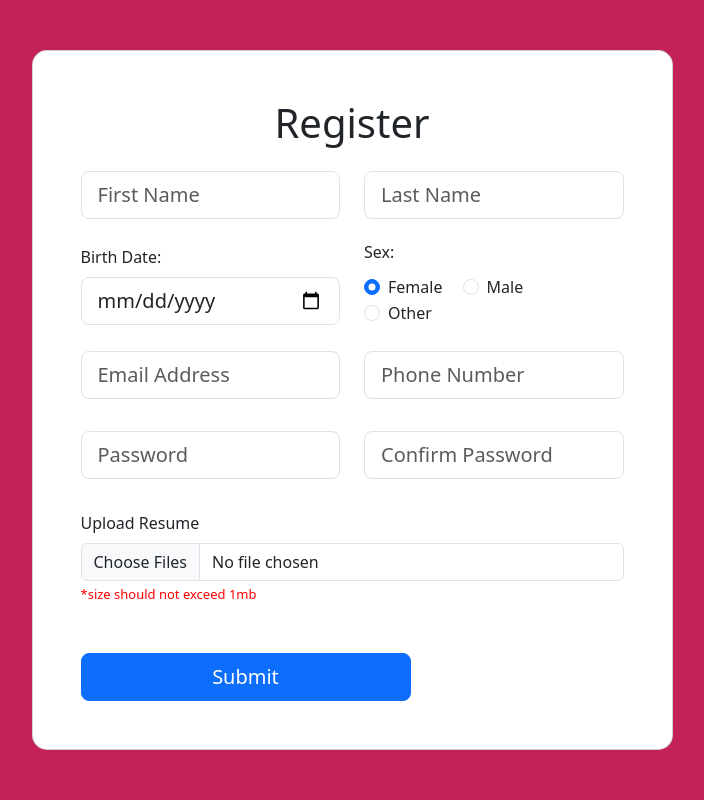
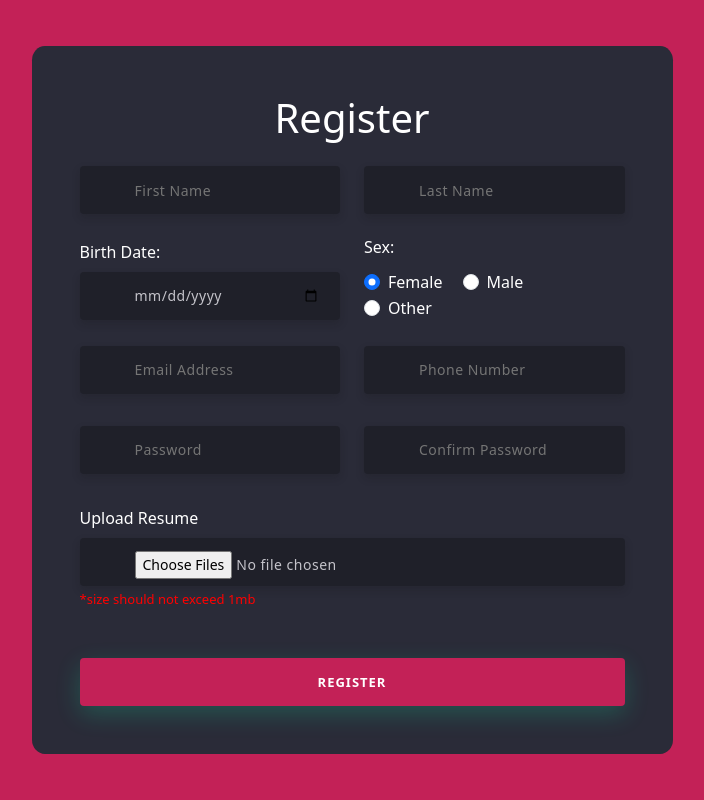
Before and after one commit to Mehekjain05/SmartHire, a Flask app: page /register in a window 1280 px wide. Shown: the whole page, without its empty margins (288-992 px from the left). Run offline with Flask 3, Linux system fonts and the light colour scheme; some libraries are stand-ins or nearby versions.

Commit message:
changes to login & register ui

```diff
--- a/static/css/login.css
+++ b/static/css/login.css
@@ -129,7 +129,7 @@ h6 span {
     height: 100%;
     background-color: #2a2b38;
     position: absolute;
-    border-radius: 0px;
+    border-radius: 3%;
     left: 0;
     top: 0;
     -webkit-transform-style: preserve-3d;
--- a/static/css/registration.css
+++ b/static/css/registration.css
@@ -16,6 +16,75 @@
   padding-left: .75em;
   padding-right: .75em;
   }
+
   .card-registration .select-arrow {
   top: 13px;
   }
+
+  .btn {
+    border-radius: 4px;
+    height: 48px;
+    width: 100%;
+    font-size: 13px;
+    font-weight: 600;
+    text-transform: uppercase;
+    transition: all 200ms linear;
+    padding: 0 30px;
+    letter-spacing: 1px;
+    display: inline-flex;
+    align-items: center;
+    justify-content: center;
+    -ms-flex-pack: center;
+    text-align: center;
+    border: none;
+    background-color: #c32157;
+    color: #fff;
+    box-shadow: 0 8px 24px 0 rgba(18, 248, 173, .2)
+}
+
+.btn:active,
+.btn:focus {
+    background-color: #fff;
+    color: #EA2C62;
+    box-shadow: 0 8px 24px 0 rgba(255, 255, 255, .2)
+}
+
+.btn:hover {
+    background-color: #fff;
+    color: #EA2C62;
+    box-shadow: 0 8px 24px 0 rgba(255, 255, 255, .2)
+}
+
+.card-body{
+  background-color: #2a2b38;
+  border-radius: 2%;
+}
+
+.white{
+  color: white;
+}
+
+.form-style {
+  padding: 13px 20px;
+  padding-left: 55px;
+  height: 48px;
+  width: 100%;
+  font-weight: 500;
+  border-radius: 4px;
+  font-size: 14px;
+  line-height: 22px;
+  letter-spacing: 0.5px;
+  outline: none;
+  color: #c4c3ca;
+  background-color: #1f2029;
+  border: none;
+  transition: all 200ms linear;
+  box-shadow: 0 4px 8px 0 rgba(21, 21, 21, .2)
+}
+
+.form-style:focus,
+.form-style:active {
+  border: none;
+  outline: none;
+  box-shadow: 0 4px 8px 0 rgba(21, 21, 21, .2)
+}
--- a/templates/Registration.html
+++ b/templates/Registration.html
@@ -12,22 +12,22 @@
         <div class="container py-2 h-100">
           <div class="row justify-content-center align-items-center h-100">
             <div class="col-12 col-lg-9 col-xl-7">
-              <div class="card shadow-2-strong card-registration" style="border-radius: 15px;">
+              <div class="card-registration" style="border-radius: 15px;">
                 <div class="card-body p-3 p-md-5">
-                  <h3 class="mb-4 pb-2 pb-md-0 text-center" style="font-size: 2.5em">Register</h3>
+                  <h3 class="mb-4 pb-2 pb-md-0 text-center white" style="font-size: 2.5em">Register</h3>
                   <form>
                     <div class="row">
                       <div class="col-md-6 mb-4">
 
                         <div class="form-outline">
-                          <input type="text" id="firstName" class="form-control form-control-lg" placeholder="First Name"/>
+                          <input type="text" id="firstName" class="form-style" placeholder="First Name"/>
                         </div>
 
                       </div>
                       <div class="col-md-6 mb-4">
 
                         <div class="form-outline">
-                          <input type="text" id="lastName" class="form-control form-control-lg" placeholder="Last Name"/>
+                          <input type="text" id="lastName" class="form-style" placeholder="Last Name"/>
                         </div>
 
                       </div>
@@ -37,31 +37,31 @@
                       <div class="col-md-6 mb-4 d-flex align-items-center">
 
                         <div class="form-outline datepicker w-100">
-                          <label for="birthdayDate" class="form-label">Birth Date:</label>
-                          <input type="date" class="form-control form-control-lg" id="birthdayDate" max="2020-12-31" />
+                          <label for="birthdayDate" class="form-label white">Birth Date:</label>
+                          <input type="date" class="form-style" id="birthdayDate" max="2020-12-31" />
                         </div>
 
                       </div>
                       <div class="col-md-6 mb-4">
 
-                        <h6 class="mb-2 pb-1">Sex: </h6>
+                        <h6 class="mb-2 pb-1 white">Sex: </h6>
 
                         <div class="form-check form-check-inline">
                           <input class="form-check-input" type="radio" name="inlineRadioOptions" id="femaleGender"
                             value="option1" checked />
-                          <label class="form-check-label" for="femaleGender">Female</label>
+                          <label class="form-check-label white" for="femaleGender">Female</label>
                         </div>
 
                         <div class="form-check form-check-inline">
                           <input class="form-check-input" type="radio" name="inlineRadioOptions" id="maleGender"
                             value="option2" />
-                          <label class="form-check-label" for="maleGender">Male</label>
+                          <label class="form-check-label white" for="maleGender">Male</label>
                         </div>
 
                         <div class="form-check form-check-inline">
                           <input class="form-check-input" type="radio" name="inlineRadioOptions" id="otherGender"
                             value="option3" />
-                          <label class="form-check-label" for="otherGender">Other</label>
+                          <label class="form-check-label white" for="otherGender">Other</label>
                         </div>
 
                       </div>
@@ -71,14 +71,14 @@
                       <div class="col-md-6 mb-4 pb-2">
 
                         <div class="form-outline">
-                          <input type="email" id="emailAddress" class="form-control form-control-lg" placeholder="Email Address"/>
+                          <input type="email" id="emailAddress" class="form-style" placeholder="Email Address"/>
                         </div>
 
                       </div>
                       <div class="col-md-6 mb-4 pb-2">
 
                         <div class="form-outline">
-                          <input type="tel" id="phoneNumber" class="form-control form-control-lg" placeholder="Phone Number"/>
+                          <input type="tel" id="phoneNumber" class="form-style" placeholder="Phone Number"/>
                         </div>
 
                       </div>
@@ -88,14 +88,14 @@
                       <div class="col-md-6 mb-4 pb-2">
 
                         <div class="form-outline">
-                          <input type="password" id="emailAddress" class="form-control form-control-lg" placeholder="Password"/>
+                          <input type="password" id="emailAddress" class="form-style" placeholder="Password"/>
                         </div>
 
                       </div>
                       <div class="col-md-6 mb-4 pb-2">
 
                         <div class="form-outline">
-                          <input type="password" id="phoneNumber" class="form-control form-control-lg" placeholder="Confirm Password"/>
+                          <input type="password" id="phoneNumber" class="form-style" placeholder="Confirm Password"/>
                         </div>
 
                       </div>
@@ -105,15 +105,15 @@
                       <div class="col-12">
 
                         <div class="mb-3">
-                            <label for="formFileMultiple" class="form-label">Upload Resume </label>
-                            <input class="form-control" type="file" id="formFileMultiple" multiple>
+                            <label for="formFileMultiple" class="form-label white">Upload Resume </label>
+                            <input class="form-style" type="file" id="formFileMultiple" multiple>
                             <caption><span style="font-size: small; color: red;">*size should not exceed 1mb</span></caption>
                           </div>
                       </div>
                     </div>
 
                     <div class="mt-4 pt-2">
-                        <a href="/home" class="link"><input class="btn btn-primary btn-lg" value="Submit" /></a>
+                        <a href="/home" class="link"><input class="btn btn-lg" value="Register" /></a>
                     </div>
 
                   </form>
```
Also changed, not shown: templates/about.html (+0 -7 lines), templates/contact.html (+0 -7 lines), templates/job-detail.html (+3 -25 lines), templates/job-list.html (+0 -7 lines).
